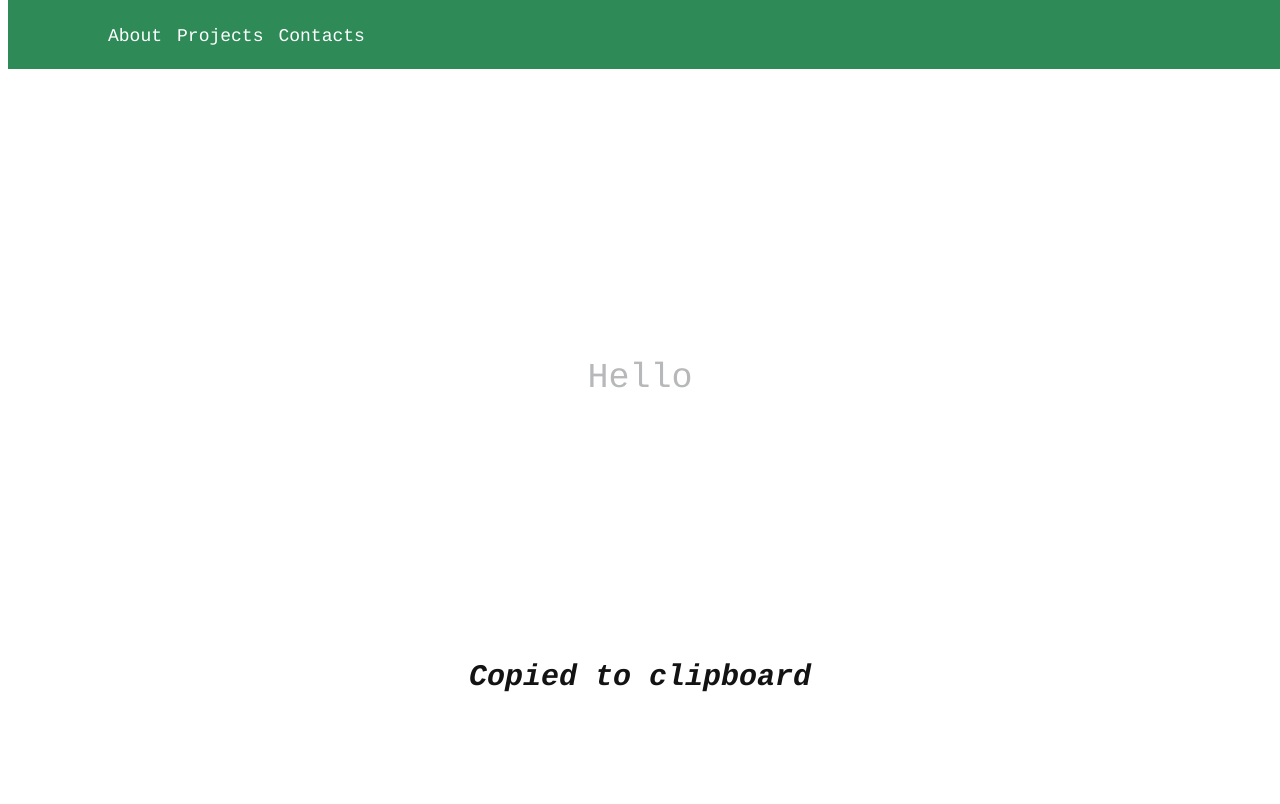
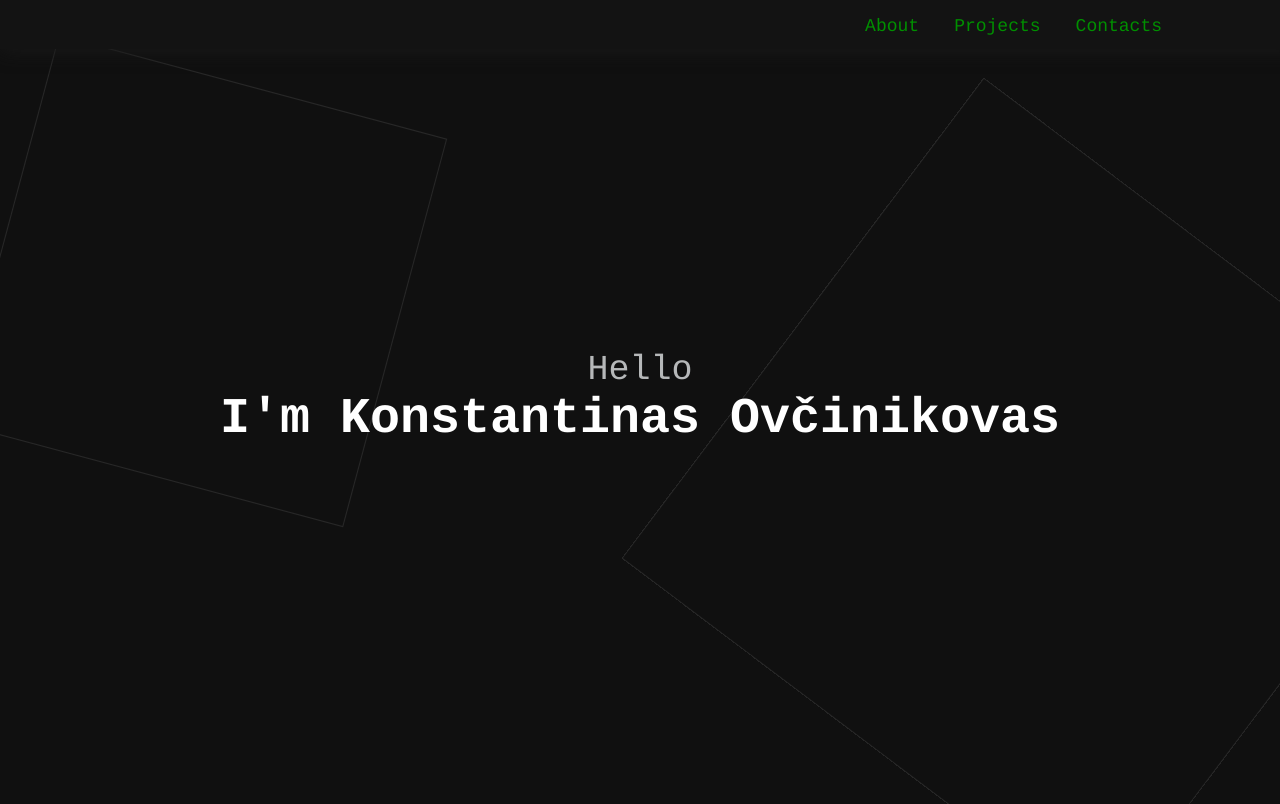
Before and after one commit to cruetto/PortfolioWebsite, a plain HTML site: page Folio/index.html in a window 1280 px wide. Shown: the top 804 px of the page. Drawn offline with Linux system fonts and the light colour scheme.

Commit message:
css file

```diff
--- a/Folio/main.css
+++ b/Folio/main.css
@@ -1,13 +1,53 @@
-/* Copy on email messagebox
+/*
+Copy on email messagebox
 Animation for photos
-Media*/
+Media
 
-/* *{
-	border: solid 1px;
-} */
+*/
+
+*{
+	margin: 0;
+	padding: 0;
+	/* border: solid 1px;  */
+}
+
+:root {
+	--first-color: #008f00;
+	--second-color: white;
+	--background-color: #101010;
+	--background-border-color:#272727;
+}
+
+/* Background squares */
+#box1{
+	position: fixed;
+	right: -5%;
+	bottom: 0%;
+	z-index: -100;
+
+	width: 600px;
+	height: 600px;
+	transform: rotate(37deg);
+
+	border: ridge 1px;
+	border-color: var(--background-border-color);
+}
+#box2{
+	position: fixed;
+	top: 10%;
+	z-index: -100;
+
+	width: 400px;
+	height: 400px;
+
+	transform: translate(-0px) rotate(15deg);
+	border: groove 1px;
+	border-color: var(--background-border-color);
+}
+
 
 body {
-	font-family: Courier;
+	font-family: Courier,Arial;
 	font-size: 25px;
 	color: #ffffff;
 
@@ -30,31 +70,58 @@ p{
 	position: fixed;
 	top: 0;
 	width: 100%;
-	padding: 20px 100px;
-	background: seagreen;
-	display: flex;
+	padding: 10px;
+	background: #131313;
+	display: block;
+	justify-content: space-between;
+	text-align: right;
+	z-index: 100;
 
-	align-items: center;
-	z-index: 100;
+	box-shadow: 0 1px 20px #191919;
 }
 
+
+.navbar{
+	margin-right: 10%;
+}
 .navbar a{
+
+	position: relative;
 	font-size: 18px;
-	color: #fff;
+	color: var(--first-color);
 	font-weight: 500;
 	text-decoration: none;
+	margin-left: 20px;
+}
+.navbar a:hover{
+	color: white;
+	transition-property: all;
+	transition-duration: .3s;
+	transition-timing-function: ease-in-out;
 }
 
 .navbar a::before{
 	content: '';
 	position: absolute;
-	top: 0;
+	top: 100%;
 	left: 0;
+	width: 0;
+	height: 2px;
+	background: var(--first-color);
+}
+.navbar a:hover::before{
 	width: 100%;
-	height: 2px;
-	background: fff;
+	background: white;
+	transition-property: all;
+	transition-duration: .3s;
+	transition-timing-function: ease-in-out;
 }
+
+
 /*-------------------NavBar-end-------------------*/
+
+
+
 
 
 /*-------------------Hello-start-------------------*/
@@ -68,13 +135,26 @@ p{
 .hello p{
 	font-size: 35px;
 }
+.hello h1{
+	font-size: 50px;
+}
+@keyframes appear{
+	from{
+		opacity: 0;
+		transform: scale(1.4);
+	}
+	to{
+		opacity: 1;
+		transform: none;
+	}
+}
 /*-------------------Hello-end-------------------*/
 
 
 
-/*-------------------About-start-------------------*/
 
 
+/*-------------------About-start-------------------*/
 .about-title
 {
 	text-align: center;
@@ -113,10 +193,6 @@ p{
 	background: url(img/ProfilePhoto.jpg) no-repeat;
 	background-position: 20%;
 	background-size: 300px;
-
-
-
-
 }
 
 .about .subtitle{
@@ -322,26 +398,33 @@ p{
 
 
 /*-------------------Copied-start-------------------*/
-.copied{
+.copyText::after{
+	position: relative;
+	bottom: 100%;
+	content: "copied";
+}
+
+
+ /* .copied{
 	font-family: Courier;
-	position: fixed;
+	position: relative;
 	width: auto;
-	font-size: 30px;
+	font-size: 20px;
 	font-weight: bold;
 	height: 30px;
 	font-style: italic;
 
-	/* border: 3px solid #147d43; */
-	color: #131313;
+
+	color: var(--);
 	bottom: 10%;
 	left: 50%;
 	transform: translate(-50%);
 	z-index: 100;
 
-	opacity: 1;
-}
+	opacity: 0;
+} */
 
-.copied::before{
+ /* .copied::before{
 	z-index: -1;
 	content: '';
 	position: absolute;
@@ -350,18 +433,17 @@ p{
 	transform: translate(-25%, -25%);
 	width: 200%;
 	height: 60px;
-	background: white;
+	background: var(--background-border-color);
 	border-radius: 25px;
-	box-shadow: 0 1px 5px white;
-}
+	box-shadow: 0 1px 5px var(--background-border-color);
+}  */
+
 @keyframes appear-disappear{
 	from{
 		opacity: 1;
-		transform: scale(1.4);
 	}
 	to{
 		opacity: 0;
-		transform: none;
 	}
 }
 
@@ -385,10 +467,10 @@ p{
   .appear-object {
     transition: opacity 0.2s linear, transform 0.5s ease;
   }
-  }
+}
 
 .appear-transition {
-	opacity: 1;
+    opacity: 1;
     transform: none;
-  }
+}
 /*-------------------Appear-end-------------------*/
```
